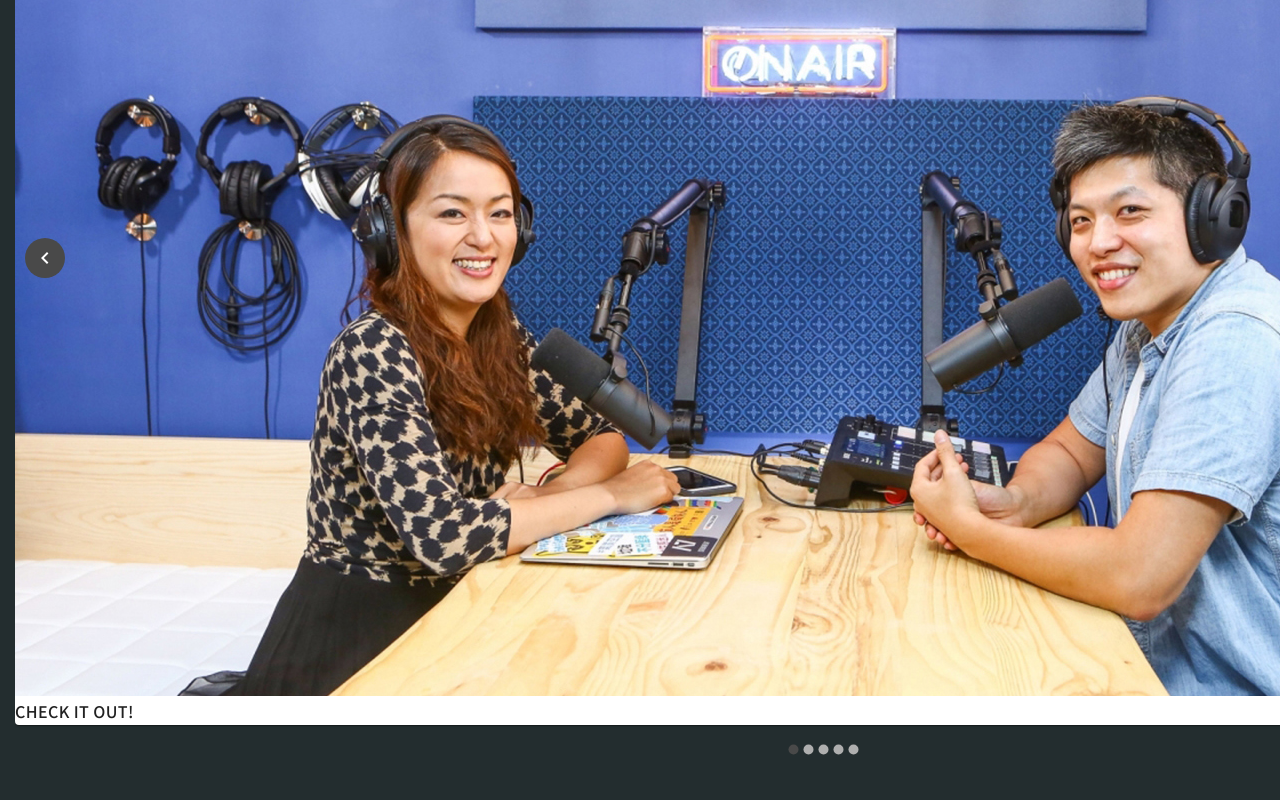
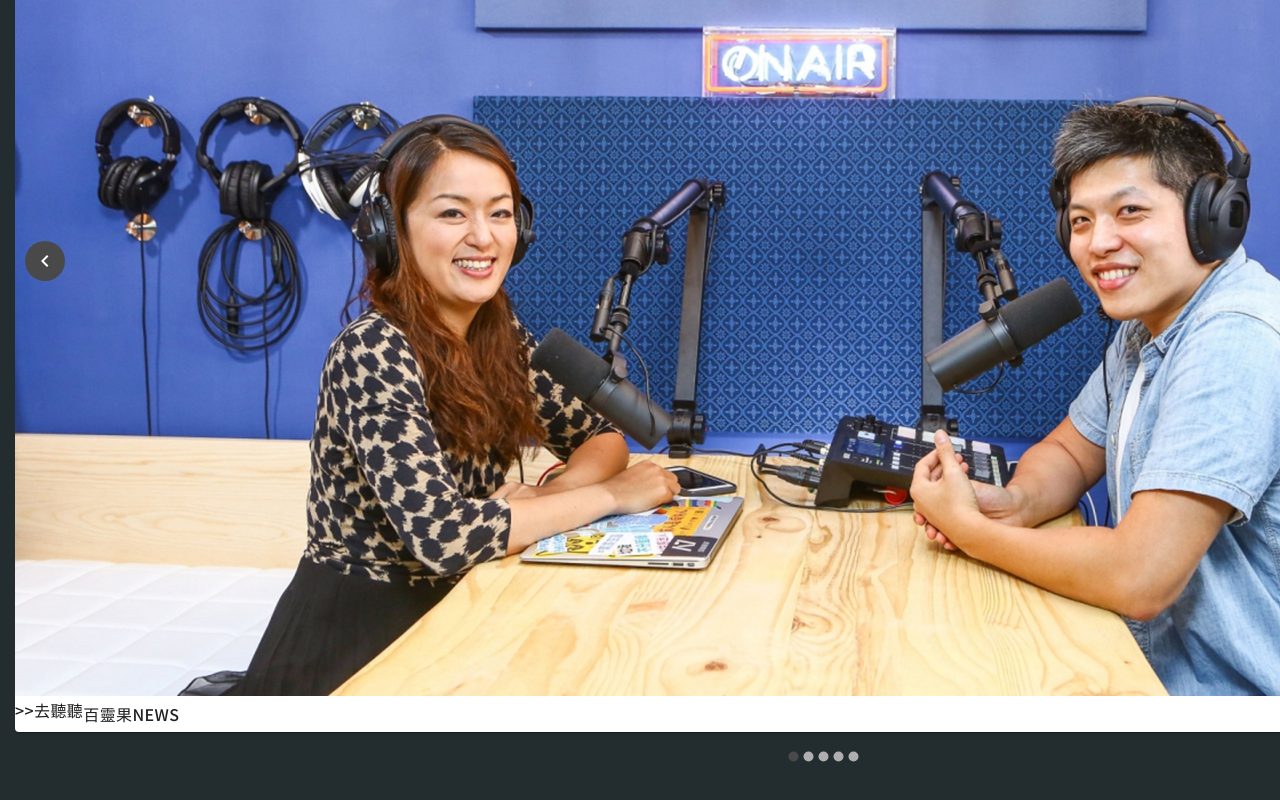
Before and after one commit to kenjiinthehouse/mytest, a React (Create React App) app in the folder reactproj/: page / in a window 1280 px wide. Shown: the part 372-1172 px from the top of the page. Built offline with nearby package versions, Linux system fonts and the light colour scheme.

Commit message:
indexcarosel完成

```diff
--- a/reactproj/src/components/IndexCarousel.js
+++ b/reactproj/src/components/IndexCarousel.js
@@ -10,29 +10,34 @@ import IndexC5 from '../img/IndexC5.jpg';
 function IndexCarousel(props) {
   let items = [
     {
-      name: '國際狗語日報X百靈果News',
+      name: '百靈果NEWS',
       description: `“重新定義你對的自由的想像華語最自由的PODCAST頻道”`,
       img: IndexBailingguoNews,
+      click: '>>去聽聽',
     },
     {
       name: 'Random Name #2',
       description: 'Hello World!',
       img: IndexC2,
+      click: '>>去聽聽',
     },
     {
       name: 'Random Name #3',
       description: 'Hello World!',
       img: IndexC3,
+      click: '>>去聽聽',
     },
     {
       name: 'Random Name #4',
       description: 'Hello World!',
       img: IndexC4,
+      click: '>>去聽聽',
     },
     {
       name: 'Random Name #5',
       description: 'Hello World!',
       img: IndexC5,
+      click: '>>去聽聽',
     },
   ];
 
@@ -56,7 +61,10 @@ function Item(props) {
       {/* <h2>{props.item.name}</h2> */}
       <p>{props.item.description}</p>
       <img src={props.item.img} />
-      <Button className="CheckButton">Check it out!</Button>
+      <Button className="CheckButton">
+        <label className="clickLabel">{props.item.click}</label>
+        {props.item.name}
+      </Button>
     </Paper>
   );
 }
--- a/reactproj/src/styles/kenji.scss
+++ b/reactproj/src/styles/kenji.scss
@@ -272,20 +272,42 @@ main {
   z-index: 10;
 }
 
-.indexCarousel .CarouselItem .MuiPaper-root button::after {
-  content: '';
+// .indexCarousel .CarouselItem .MuiPaper-root button::after {
+//   content: '';
+//   position: absolute;
+//   z-index: -1;
+//   width: 32.938rem;
+//   height: 7.188rem;
+//   border-radius: 58px;
+//   background-color: red;
+//   left: -2%;
+//   bottom: -5%;
+// }
+.indexCarousel
+  .CarouselItem
+  .MuiPaper-root
+  .MuiButtonBase-root
+  .MuiButton-label {
+  font-size: 3rem;
+  font-weight: 500;
+  font-stretch: normal;
+  font-style: normal;
+  line-height: 1.5;
+  letter-spacing: normal;
+}
+.indexCarousel .CarouselItem .MuiPaper-root .MuiButtonBase-root .clickLabel {
+  font-size: 1.25rem;
+  font-weight: normal;
+  font-stretch: normal;
+  font-style: normal;
+  line-height: 0.9;
+  letter-spacing: 1px;
+  text-align: left;
+  color: #2690df;
   position: absolute;
-  z-index: -1;
-  width: 32.938rem;
-  height: 7.188rem;
-  border-radius: 58px;
-  background-color: red;
-  left: -2%;
-  bottom: -5%;
+  right: 10%;
+  top: 75%;
 }
-// .indexCarousel .CarouselItem .MuiPaper-root span {
-//   z-index: 100;
-// }
 
 //msg Board
 .cmtArea {
```
